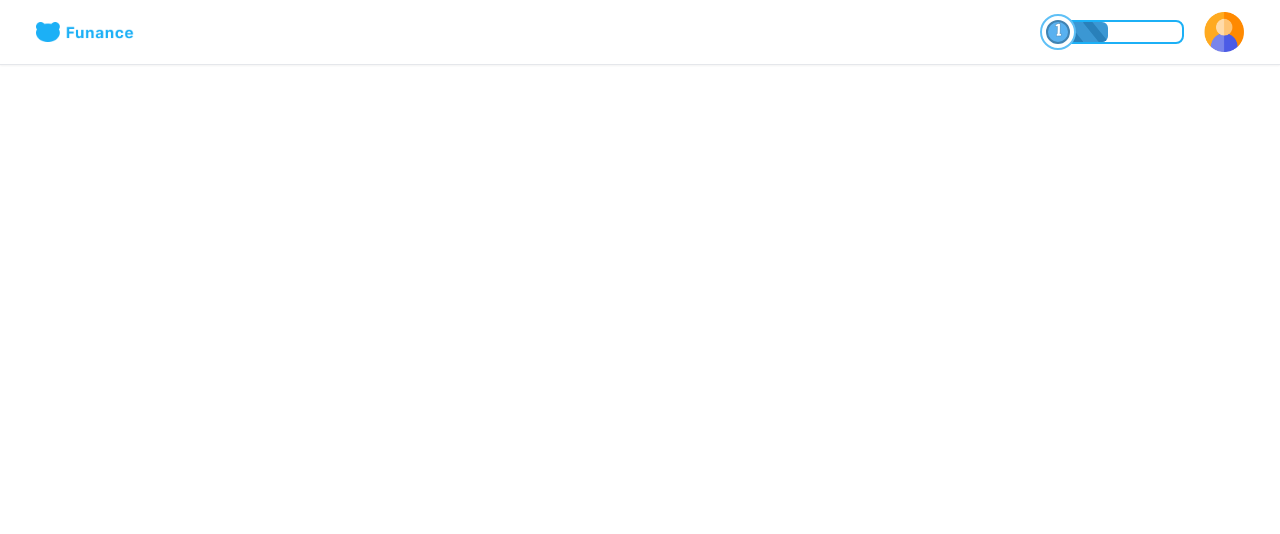
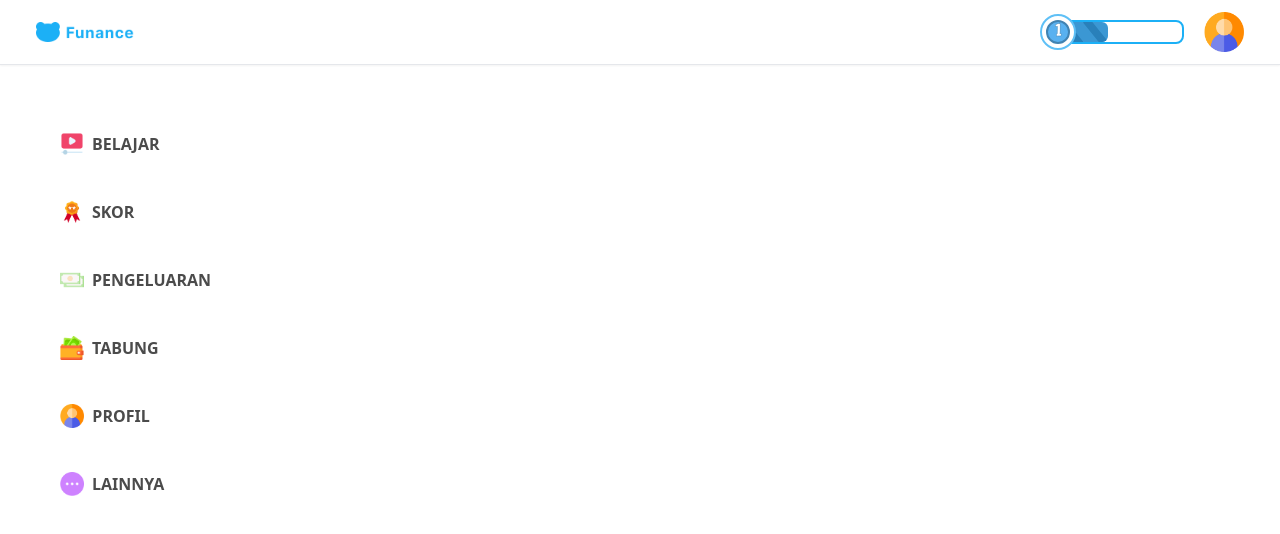
Before and after one commit to rakafebriansy/funance-web, a React (Vite) app: page /dashboard in a window 1280 px wide. Shown: the top 534 px of the page. Built offline with nearby package versions, Linux system fonts and the light colour scheme.

Commit message:
adding sidebar fragment and sidebar item component

```diff
--- a/src/components/elements/ExperienceBar.jsx
+++ b/src/components/elements/ExperienceBar.jsx
@@ -7,7 +7,7 @@ const ExperienceBar = ({ percentage, children }) => {
                 </div>
             </div>
             <div className="bg-[#3B97D3] h-full rounded-md flex justify-end overflow-hidden items-center w-full" style={{ width: `${percentage}%` }}>
-                {Array.from({length: Math.floor(percentage/20)}, (_, i) => i).map(number => (
+                {Array.from({length: Math.floor(percentage/20)}, (_, i) => i).map(_ => (
                     <svg className="" viewBox="0 0 16 17" fill="none" xmlns="http://www.w3.org/2000/svg">
                     <rect width="5" className="h-5" transform="matrix(0.888263 -0.459335 0.627361 0.778728 0 2.26221)" fill="#2980BA"/>
                     </svg>
--- /dev/null
+++ b/src/components/elements/SidebarItem.jsx
@@ -0,0 +1,11 @@
+import { Link } from "react-router-dom";
+
+const SidebarItem = ({ image, children }) => {
+    return (
+        <Link className="rounded-lg hover:bg-primary text-darkText hover:text-white p-3 flex gap-2 w-full items-start cursor-pointer">
+            <img src={image} alt="" className="h-6" />
+            <p className="font-bold">{children}</p>
+        </Link>
+    );
+};
+export default SidebarItem;
--- /dev/null
+++ b/src/components/fragments/Sidebar.jsx
@@ -0,0 +1,8 @@
+const Sidebar = ({ children }) => {
+    return (
+        <div className="fixed z-20 left-0 top-0 h-screen px-12 w-[25%]">
+            <ul className="absolute flex flex-col gap-5 items-center w-[60%] justify-center top-[15%]">{children}</ul>
+        </div>
+    );
+};
+export default Sidebar;
--- a/src/pages/Dashboard.jsx
+++ b/src/pages/Dashboard.jsx
@@ -1,8 +1,26 @@
+import SidebarItem from "../components/elements/SidebarItem";
 import AuthorizedNavbar from "../components/fragments/AuthorizedNavbar";
+import Sidebar from "../components/fragments/SideBar";
+import modulIconImg from '../assets/images/modul-icon.png';
+import pencatatanIconImg from '../assets/images/pencatatan-icon.png';
+import savingIconImg from '../assets/images/saving-icon.png';
+import kuisIconImg from '../assets/images/kuis-icon.png';
+import profilePictureImg from "../assets/images/profile-picture.png";
+import othersImg from "../assets/images/others.png";
 
 const Dashboard = ({  }) => {
     return (
+        <>
         <AuthorizedNavbar />
+        <Sidebar>
+            <SidebarItem image={modulIconImg}>BELAJAR</SidebarItem>
+            <SidebarItem image={kuisIconImg}>SKOR</SidebarItem>
+            <SidebarItem image={pencatatanIconImg}>PENGELUARAN</SidebarItem>
+            <SidebarItem image={savingIconImg}>TABUNG</SidebarItem>
+            <SidebarItem image={profilePictureImg}>PROFIL</SidebarItem>
+            <SidebarItem image={othersImg}>LAINNYA</SidebarItem>
+        </Sidebar>
+        </>
     );
 };
 export default Dashboard;
```
